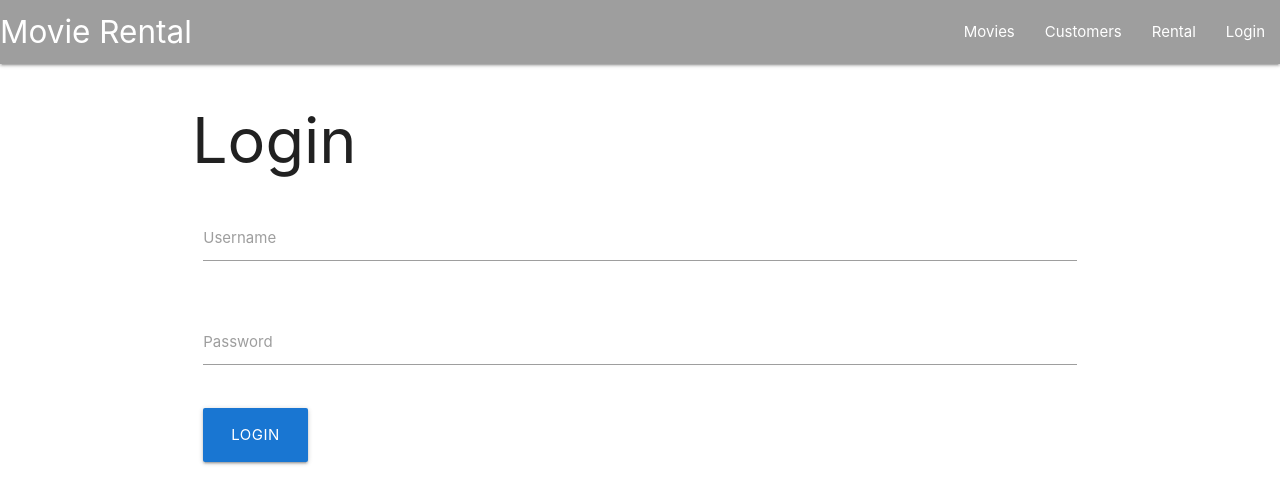
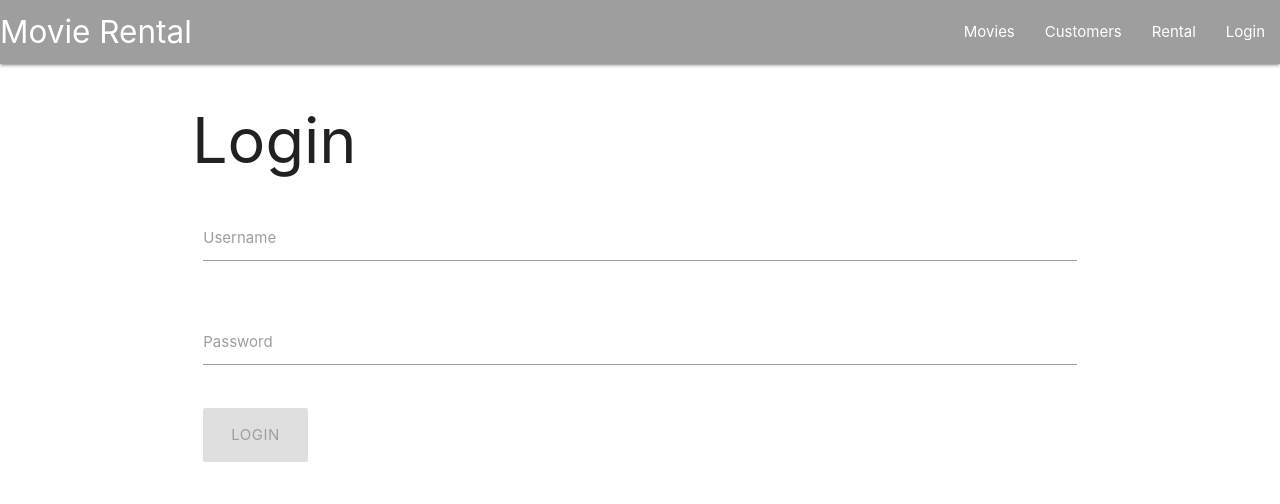
Before and after one commit to benk1/MovieRentalApp, a React (Create React App) app: page /login in a window 1280 px wide. Shown: the top 504 px of the page. Built offline with nearby package versions, Linux system fonts and the light colour scheme.

Commit message:
Login form completed

```diff
--- a/package.json
+++ b/package.json
@@ -6,6 +6,7 @@
     "@testing-library/jest-dom": "^4.2.4",
     "@testing-library/react": "^9.3.2",
     "@testing-library/user-event": "^7.1.2",
+    "joi-browser": "^13.4.0",
     "lodash": "^4.17.10",
     "proptypes": "^1.1.0",
     "query-string": "^6.1.0",
--- a/src/components/LoginForm.jsx
+++ b/src/components/LoginForm.jsx
@@ -1,79 +1,30 @@
 import React, { Component } from 'react';
-import Input from './common/Input';
-class LoginForm extends Component {
+import Joi from 'joi-browser';
+//import Input from './common/Input';
+import Form from './common/Form';
+class LoginForm extends Form {
   state = {
-    username: '',
-    password: '',
+    data: { username: '', password: '' },
     errors: {},
   };
-  validate = () => {
-    const errors = {};
-    const { username, password } = this.state;
-    if (username.trim() === '') errors.username = 'Username is required!';
-    if (password.trim() === '') errors.password = 'Password is required!';
-    return Object.keys(errors).length === 0 ? null : errors;
+
+  schema = {
+    username: Joi.string().required().label('Username'),
+    password: Joi.string().required().label('Password'),
   };
-  handleSubmit = (e) => {
-    e.preventDefault();
 
-    const errors = this.validate();
-    console.log(errors);
-    this.setState({
-      errors: errors || {},
-    });
-    if (errors) return;
-    //call the server
+  doSubmit = () => {
     console.log('Submitted');
-    this.setState({
-      username: '',
-      password: '',
-    });
-  };
-  validateProperty = (input) => {
-    if (input.name === 'username') {
-      if (input.value.trim() === '') return 'Username is required';
-    }
-
-    if (input.name === 'password') {
-      if (input.value.trim() === '') return 'Password is required';
-    }
-  };
-  handleChange = (e) => {
-    const errors = { ...this.state.errors };
-    const errorMessage = this.validateProperty(e.target);
-    if (errorMessage) errors[e.target.name] = errorMessage;
-    else delete errors[e.target.name];
-
-    const { name, value } = e.target;
-    this.setState({
-      [name]: value,
-      errors,
-    });
   };
   render() {
-    const { username, password, errors } = this.state;
     return (
       <div className='row'>
         <h1>Login</h1>
         <form onSubmit={this.handleSubmit} className='col s12'>
-          <Input
-            name='username'
-            value={username}
-            label='Username'
-            onChange={this.handleChange}
-            error={errors.username}
-          />
+          {this.renderInput('username', 'Username')}
+          {this.renderInput('password', 'Password', 'password')}
 
-          <Input
-            name='password'
-            value={password}
-            label='Password'
-            onChange={this.handleChange}
-            error={errors.password}
-          />
-          <button className='waves-effect waves-light btn-large blue darken-2 '>
-            Login
-          </button>
+          {this.renderButton('Login')}
         </form>
       </div>
     );
--- /dev/null
+++ b/src/components/common/Form.jsx
@@ -0,0 +1,81 @@
+import React, { Component } from 'react';
+import Joi from 'joi-browser';
+import Input from './Input';
+class Form extends Component {
+  state = {
+    data: {},
+    errors: {},
+  };
+
+  validate = () => {
+    const result = Joi.validate(this.state.data, this.schema, {
+      abortEarly: false,
+    });
+    if (!result.error) return null;
+
+    const errors = {};
+    for (let item of result.error.details) errors[item.path[0]] = item.message;
+    return errors;
+  };
+  validateProperty = ({ name, value }) => {
+    const obj = { [name]: value };
+    const schema = { [name]: this.schema[name] };
+    const { error } = Joi.validate(obj, schema);
+
+    return error ? error.details[0].message : null;
+  };
+
+  handleSubmit = (e) => {
+    e.preventDefault();
+    const errors = this.validate();
+    console.log('errors are:', errors);
+    this.setState({
+      errors: errors || {},
+    });
+    if (errors) return;
+    this.doSubmit();
+    //call the server
+  };
+
+  handleChange = ({ target: input }) => {
+    const data = { ...this.state.data };
+    data[input.name] = input.value;
+    const errors = { ...this.state.errors };
+    const errorMessage = this.validateProperty(input);
+    if (errorMessage) errors[input.name] = errorMessage;
+    else delete errors[input.name];
+
+    //const { name, value } = e.target;
+    this.setState({
+      data,
+      errors,
+    });
+  };
+
+  renderButton(label) {
+    return (
+      <button
+        disabled={this.validate()}
+        className='waves-effect waves-light btn-large blue darken-2 '
+      >
+        {label}
+      </button>
+    );
+  }
+
+  renderInput(name, label, type = 'text') {
+    const { data, errors } = this.state;
+    return (
+      <Input
+        type={type}
+        name={name}
+        value={data[name]}
+        label={label}
+        onChange={this.handleChange}
+        error={errors[name]}
+      />
+    );
+  }
+}
+
+export default Form;
--- a/src/components/common/Input.jsx
+++ b/src/components/common/Input.jsx
@@ -1,19 +1,12 @@
 import React from 'react';
-const Input = ({ value, name, label, error, onChange }) => {
+const Input = ({ name, label, error, ...rest }) => {
   return (
     <div className='row'>
       <div className='input-field col s12'>
-        <input
-          value={value}
-          name={name}
-          onChange={onChange}
-          id={name}
-          type='text'
-          className='validate'
-        />
         <label htmlFor={name}>{label}</label>
-        {error && <div>{error}</div>}
+        <input {...rest} name={name} id={name} className='validate' />
       </div>
+      {error && <div className='red-text lighten-2'>{error}</div>}
     </div>
   );
 };
```
Also changed, not shown: 1 other file (tests, documents, lock files or other folders).
